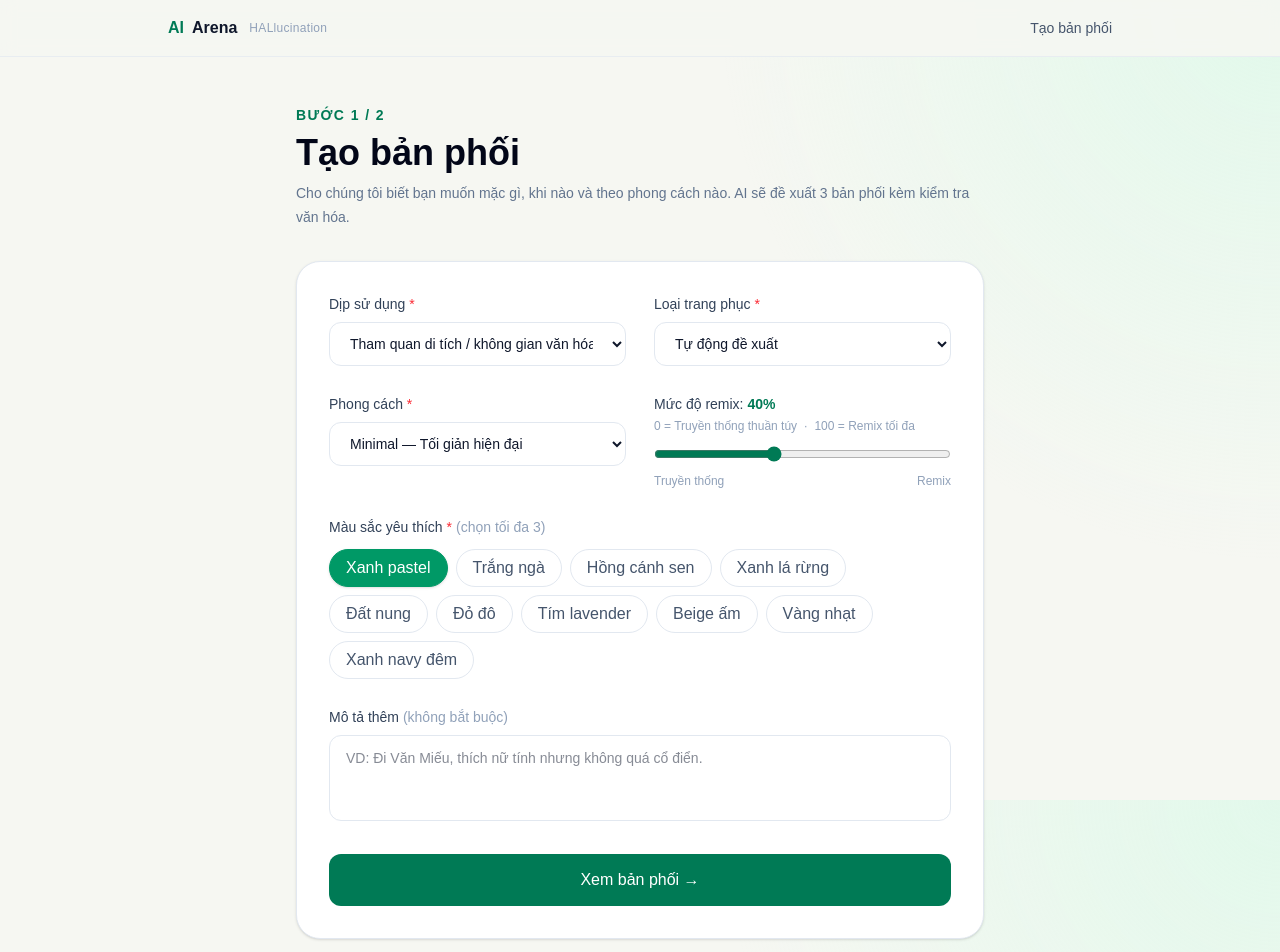
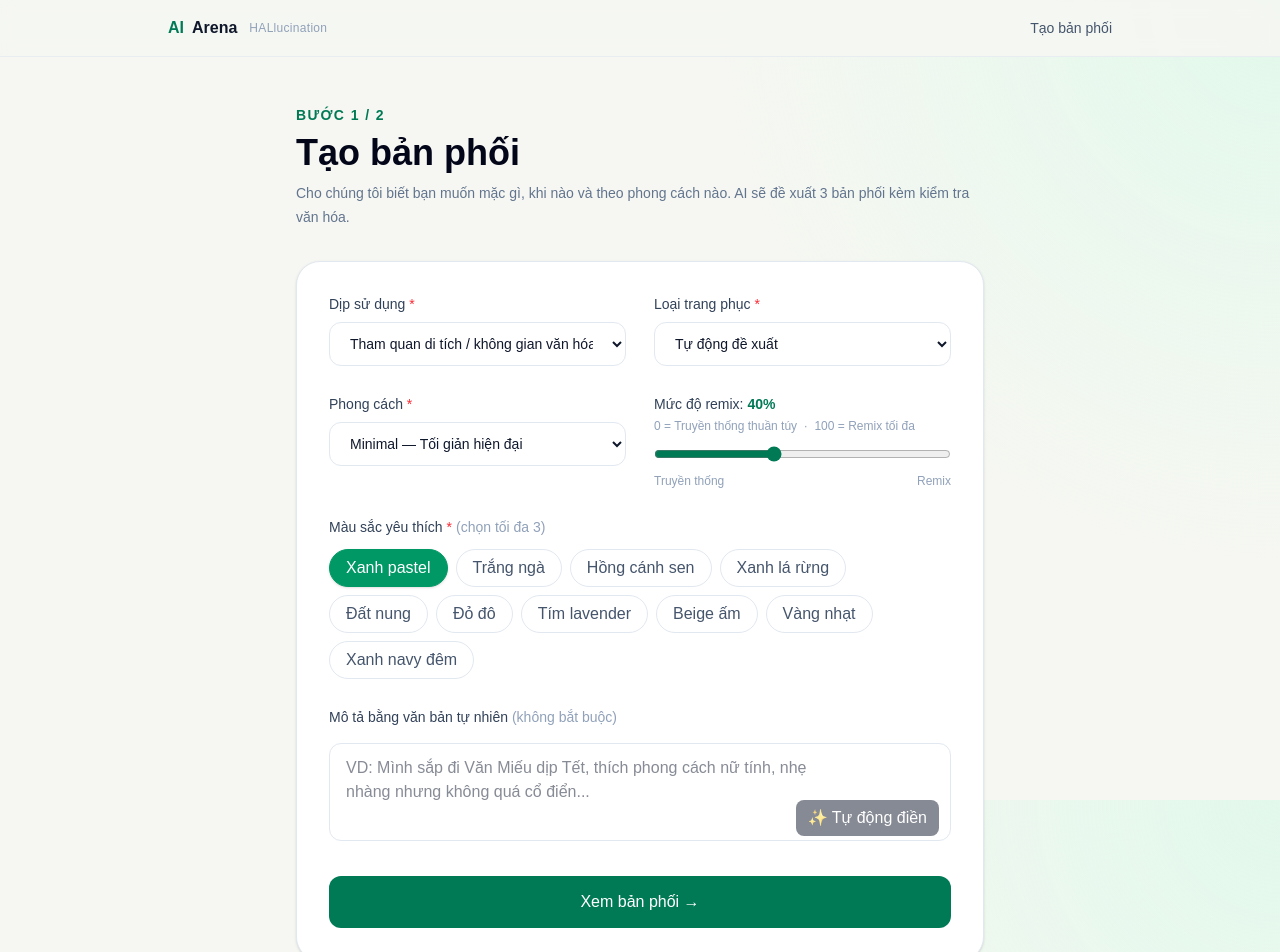
Before and after one commit to dlxik/AI-Arena-HALlucination-NEP, a Next.js app: page /create in a window 1280 px wide. Shown: the top 952 px of the page. Built offline with nearby package versions, Linux system fonts and the light colour scheme.

Commit message:
update meeting 1

```diff
--- a/src/app/create/page.tsx
+++ b/src/app/create/page.tsx
@@ -28,6 +28,7 @@ export default function CreatePage() {
   });
 
   const [loading, setLoading] = useState(false);
+  const [parsing, setParsing] = useState(false);
 
   function handleColorToggle(value: string) {
     setForm((prev) => ({
@@ -183,20 +184,56 @@ export default function CreatePage() {
         </div>
 
         {/* Mô tả tự do */}
-        <label className={`${labelClass} sm:col-span-2`}>
-          Mô tả thêm{" "}
+        <div className="sm:col-span-2">
+          <label className={labelClass} htmlFor="field-description">
+            Mô tả bằng văn bản tự nhiên{" "}
             <span className="text-slate-400 font-normal">(không bắt buộc)</span>
+          </label>
+          <div className="mt-2 relative">
             <textarea
               id="field-description"
-            className={`${fieldClass} resize-none`}
+              className={`${fieldClass} resize-none pr-32 mt-0`}
               rows={3}
-            placeholder="VD: Đi Văn Miếu, thích nữ tính nhưng không quá cổ điển."
+              placeholder="VD: Mình sắp đi Văn Miếu dịp Tết, thích phong cách nữ tính, nhẹ nhàng nhưng không quá cổ điển..."
               value={form.description ?? ""}
               onChange={(e) =>
                 setForm((p) => ({ ...p, description: e.target.value }))
               }
             />
-        </label>
+            <button
+              type="button"
+              onClick={async () => {
+                if (!form.description) return;
+                setParsing(true);
+                try {
+                  const res = await fetch("/api/parse-intent", {
+                    method: "POST",
+                    headers: { "Content-Type": "application/json" },
+                    body: JSON.stringify({ description: form.description }),
+                  });
+                  const json = await res.json();
+                  if (res.ok && json.success) {
+                    setForm((prev) => ({
+                      ...prev,
+                      ...json.data,
+                      description: prev.description,
+                    }));
+                  } else {
+                    alert(json.error?.message || "Lỗi phân tích tự động");
+                  }
+                } catch (e) {
+                  alert("Lỗi kết nối tới server");
+                } finally {
+                  setParsing(false);
+                }
+              }}
+              disabled={parsing || !form.description}
+              className="absolute bottom-3 right-3 rounded-lg bg-slate-900 px-3 py-1.5 text-xs font-semibold text-white transition hover:bg-slate-800 disabled:opacity-50"
+            >
+              {parsing ? "Đang xử lý..." : "✨ Tự động điền"}
+            </button>
+          </div>
+        </div>
 
         {/* Submit */}
         <div className="sm:col-span-2">
```
Also changed, not shown: 1 other file (tests, documents, lock files or other folders). Lines whose indentation alone changed are shown as unchanged.
